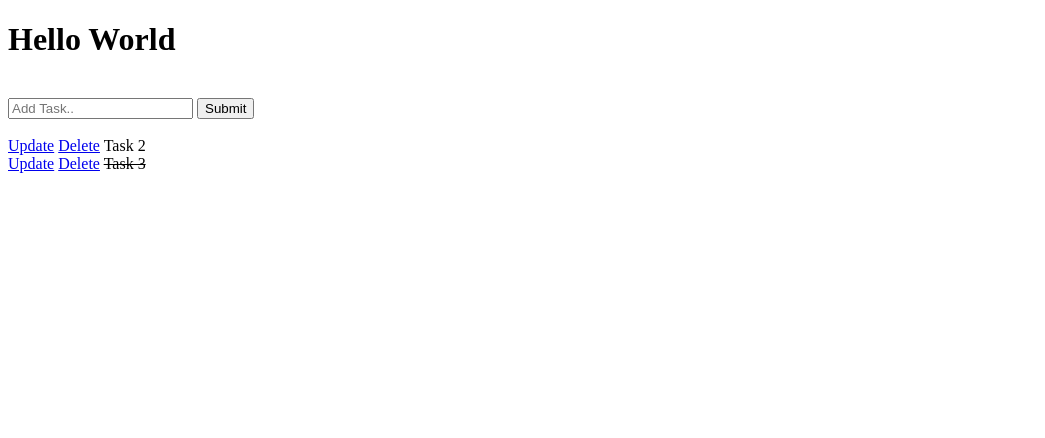
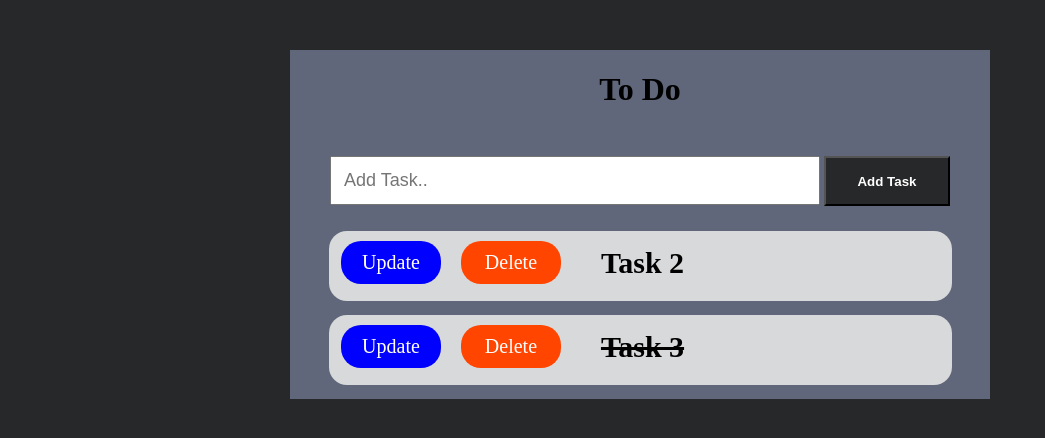
Before and after one commit to Prasanth-Anand-P/todo, a Django app: page / in a window 1280 px wide. Shown: the top 438 px of the page, without its empty margins (0-1045 px from the left). Run offline with Django 4.2, Linux system fonts and the light colour scheme; data comes from the database, SQL or seed files in the repository.

Commit message:
edited index.html

```diff
--- a/task/templates/task/index.html
+++ b/task/templates/task/index.html
@@ -3,31 +3,50 @@
 <head>
     <meta charset="UTF-8">
     <meta name="viewport" content="width=device-width, initial-scale=1.0">
+    {% load static %}
+    <link rel="stylesheet" href="{% static 'task/style.css' %}">
     <title>todo</title>
 </head>
+
+<!-- <style>
+    body{
+    margin: 0;
+    padding: 0;
+    background-color: yellow;
+}
+</style> -->
+
 <body>
-    <h1>Hello World</h1>
+
+    <div class="main-box">
+        <h1 class="heading">To Do</h1>
         <br>
 
         <form method="POST" action="/">
             {% csrf_token %}
             {{ form.title }}
-        <input type="submit" name = "Add Task">
+            <input type="submit" value = "Add Task">
         </form>
 
         <br>
         {% for task in tasks %}
+        <div class="list-box">
+            <div class="btns">
+            <a href="{% url 'task_update' task.id %}"><p class="clicks up">Update</p></a>
+            <a href="{% url 'task_delete' task.id %}"><p class="clicks del">Delete</p></a>
 
-    <a href="{% url 'task_update' task.id %}">Update</a>
-    <a href="{% url 'task_delete' task.id %}">Delete</a>
 
             {% if task.status == True %}
-    <strike>{{task}}</strike>
+            <h3><strike>{{task}}</strike></h3>
             {% else %}
-    <span>{{task}}</span>
+            <h3><span>{{task}}</span></h3>
             {% endif %}
             <br>
+        </div>
+        </div>
+        {% endfor %}
 
-    {% endfor %}
+
+    </div>
 </body>
 </html>
```
Lines whose indentation alone changed are shown as unchanged.
